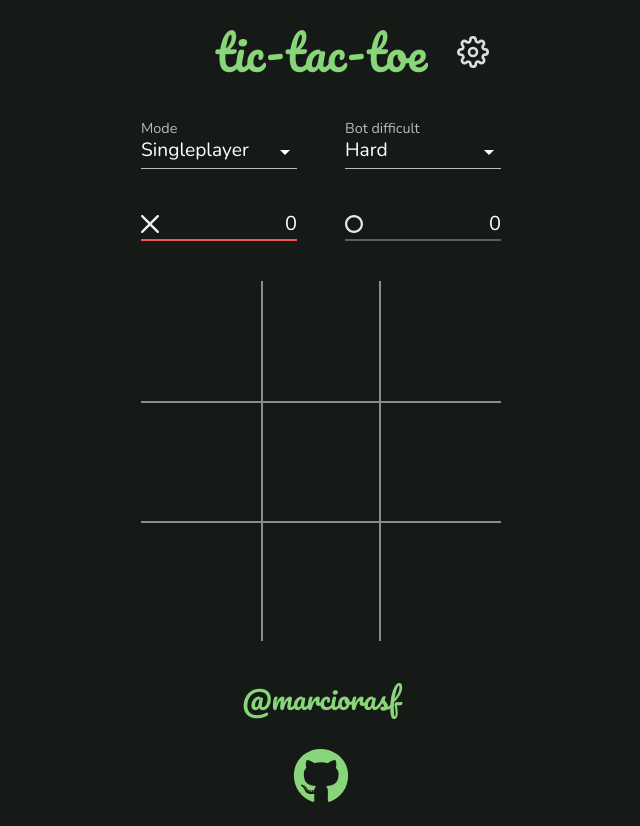
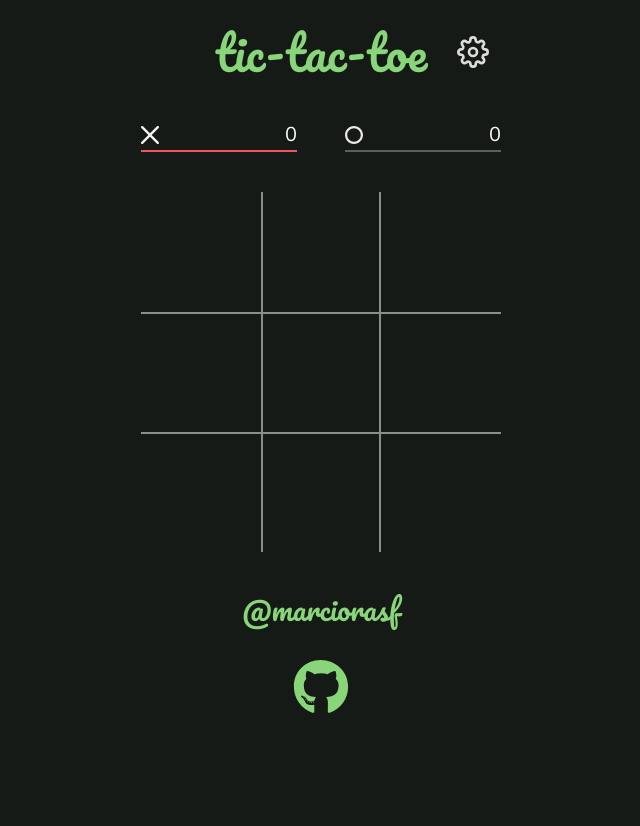
Before and after one commit to marciorasf/tic-tac-toe, a React (Create React App) app: page / in a window 1280 px wide. Shown: the whole page, without its empty margins (319-959 px from the left). After the commit the page ends 800 px from the top, so only its background shows below. Built offline with nearby package versions, Linux system fonts and the light colour scheme.

Commit message:
starts with settings hidden

```diff
--- a/src/pages/Game/index.jsx
+++ b/src/pages/Game/index.jsx
@@ -40,7 +40,7 @@ const initialSquares = Array(nSquares).fill(undefined);
 export default function Game() {
   const [mode, setMode] = useState("single");
   const [botDifficult, setBotDifficult] = useState("hard");
-  const [openSettings, setOpenSettings] = useState(true);
+  const [openSettings, setOpenSettings] = useState(false);
 
   const [squares, setSquares] = useState(initialSquares);
   const [isPlayer1Turn, setIsPlayer1Turn] = useState(true);
```
